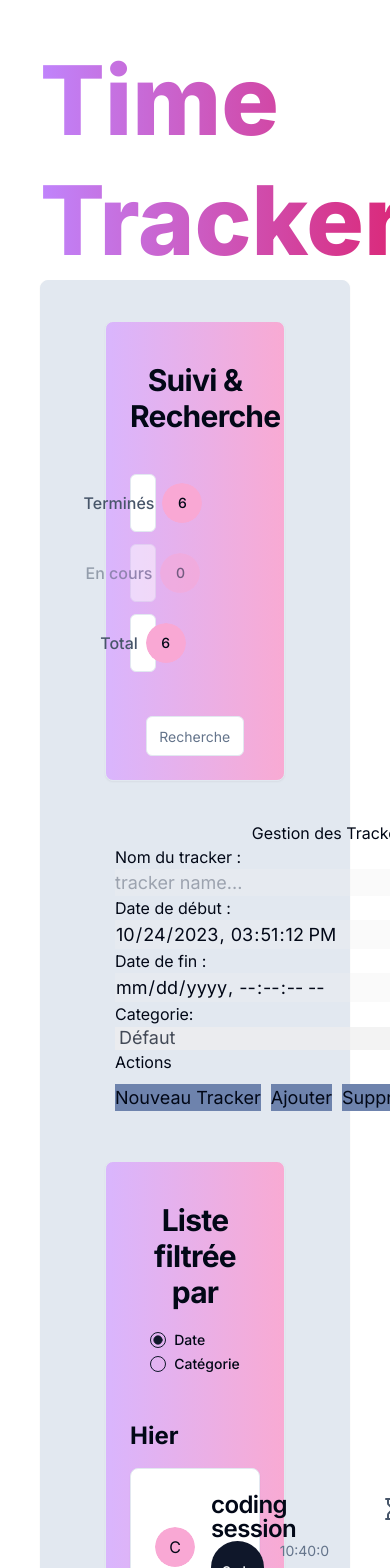
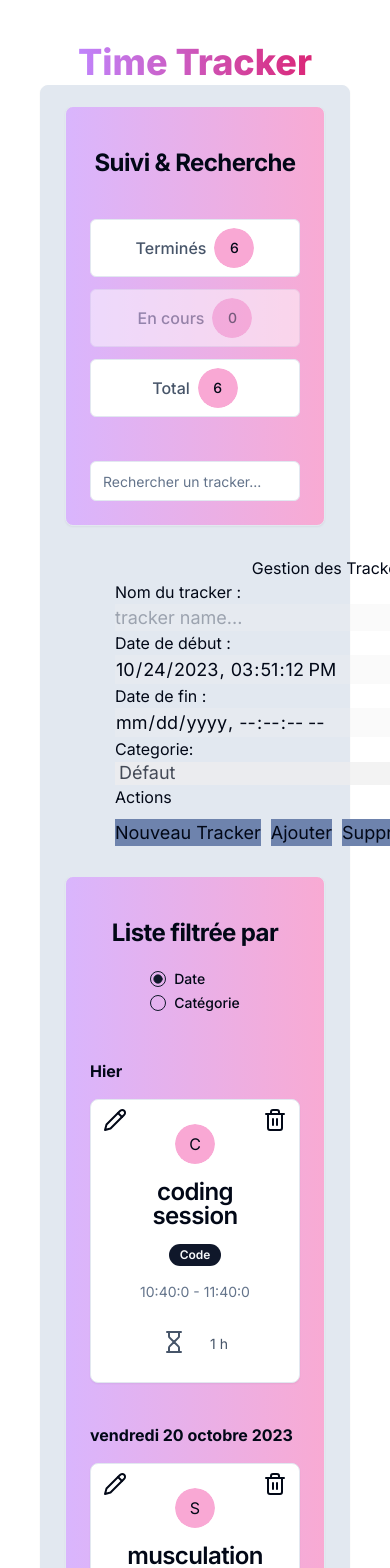
Before and after one commit to Choukro/time-tracker, a Next.js app: page / in a window 390 px wide. Shown: the top 1568 px of the page. Built offline with nearby package versions, Linux system fonts and the light colour scheme.

Commit message:
fix (tracker components - CSS) : responsive design

```diff
--- a/app/page.js
+++ b/app/page.js
@@ -5,7 +5,7 @@ export default function Home() {
   return (
     <main className="flex flex-col justify-between p-10">
       <div className="flex flex-col gap-4 max-w-4xl m-auto">
-        <h1 className="font-extrabold text-transparent text-8xl leading-tight	bg-clip-text bg-gradient-to-r from-purple-400 to-pink-600">
+        <h1 className="font-extrabold text-transparent md:text-8xl sm:text-6xl text-4xl leading-tight	bg-clip-text bg-gradient-to-r from-purple-400 to-pink-600">
           Time Tracker
         </h1>
       </div>
--- a/components/TrackerCard.jsx
+++ b/components/TrackerCard.jsx
@@ -50,14 +50,14 @@ const TrackerCard = ({ tracker, onUpdateTracker, onDeleteTracker }) => {
 
   return (
     <li key={tracker.id} className="cursor-pointer">
-      <Card className="flex justify-between flex-row hover:bg-purple-200">
-        <CardHeader className="flex flex-row gap-4">
+      <Card className="flex justify-between md:flex-row items-center flex-col hover:bg-purple-200 relative">
+        <CardHeader className="flex md:flex-row items-center flex-col gap-4">
           <Avatar className="my-auto">
             <AvatarFallback>{tracker.category[0]}</AvatarFallback>
           </Avatar>
-          <div className="flex justify-around flex-col text-left !mt-0">
+          <div className="flex md:text-left justify-around flex-col gap-4 text-center !mt-0">
             <CardTitle>{tracker.name}</CardTitle>
-            <div className="flex justify-start flex-row gap-4">
+            <div className="flex items-center justify-start md:flex-row flex-col gap-4">
               <Badge>{tracker.category}</Badge>
               <CardDescription>
                 {starttime} - {endtime}
@@ -65,12 +65,12 @@ const TrackerCard = ({ tracker, onUpdateTracker, onDeleteTracker }) => {
             </div>
           </div>
         </CardHeader>
-        <CardContent className="flex flex-row gap-10 p-6">
-          <div className="flex justify-between flex-col p-1 items-end">
+        <CardContent className="flex md:flex-row flex-col md:gap-10 md:p-6">
+          <div className="flex justify-between md:flex-col flex-row gap-6 p-1 items-end">
             <Hourglass className="text-slate-600" />
             <p className="text-sm	dark:text-white text-slate-600">{duration}</p>
           </div>
-          <div className="flex justify-between flex-col gap-2">
+          <div className="w-full flex justify-between md:flex-col flex-row gap-2 absolute right-0 top-0 mt-1 px-2	 md:relative md:mt-0 md:p-0 md:w-auto">
             <Dialog open={openDialogEdit} onOpenChange={setOpenDialogEdit}>
               <DialogTrigger className="rounded p-1 hover:bg-pink-300">
                 <Pencil />
--- a/components/TrackerCategory.jsx
+++ b/components/TrackerCategory.jsx
@@ -1,7 +1,7 @@
 const TrackerCategory = ({ field }) => {
   return (
     <div>
-      <h4 className="text-2xl font-bold dark:text-white pt-6 text-left">
+      <h4 className="md:text-2xl text-base font-bold dark:text-white pt-6 text-left">
         {field}
       </h4>
     </div>
--- a/components/TrackersFollowUp.jsx
+++ b/components/TrackersFollowUp.jsx
@@ -25,16 +25,16 @@ const TrackersFollowUp = ({
     onTextChange(e.target.value);
   };
   return (
-    <Card className="m-10 bg-gradient-to-r from-[#c084fc99] to-[#f472b699]">
+    <Card className="md:m-10 mt-5 bg-gradient-to-r from-[#c084fc99] to-[#f472b699]">
       <CardHeader>
-        <CardTitle className="text-3xl font-bold dark:text-white py-4">
+        <CardTitle className="md:text-3xl text-2xl font-bold dark:text-white py-4">
           Suivi & Recherche
         </CardTitle>
       </CardHeader>
       <CardContent className="flex justify-around flex-col gap-3 md:flex-row mb-5">
         <Button
           variant="outline"
-          className="w-[20%] h-auto flex justify-center flex-row gap-2 p-2 hover:bg-purple-200"
+          className="md:w-[30%] w-full h-auto flex justify-center flex-row gap-2 p-2 hover:bg-purple-200"
           onClick={onTrackersFinished}
           disabled={finished.length === 0}
         >
@@ -47,7 +47,7 @@ const TrackersFollowUp = ({
         </Button>
         <Button
           variant="outline"
-          className="w-[20%] h-auto flex justify-center flex-row gap-2 p-2 hover:bg-purple-200"
+          className="md:w-[30%] w-full h-auto flex justify-center flex-row gap-2 p-2 hover:bg-purple-200"
           onClick={onTrackersInProgress}
           disabled={inProgress.length === 0}
         >
@@ -58,7 +58,7 @@ const TrackersFollowUp = ({
         </Button>
         <Button
           variant="outline"
-          className="w-[20%] h-auto flex justify-center flex-row gap-2 p-2 hover:bg-purple-200"
+          className="md:w-[30%] w-full h-auto flex justify-center flex-row gap-2 p-2 hover:bg-purple-200"
           onClick={onAllTracker}
         >
           <div className="p-0 text-slate-600 text-base my-auto">
@@ -76,10 +76,10 @@ const TrackersFollowUp = ({
         </Button>
       </CardContent>
       <CardFooter>
-        <div className="w-[75%] mx-auto flex flex-row">
+        <div className="md:w-[75%] w-full mx-auto flex flex-row">
           <Input
             type="text"
-            placeholder="Recherche à l'aide du libéllé du tracker..."
+            placeholder="Rechercher un tracker..."
             onChange={handleChange}
             name="search"
           ></Input>
--- a/components/TrackersList.jsx
+++ b/components/TrackersList.jsx
@@ -70,9 +70,9 @@ const TrackersList = ({ trackers, onUpdateTracker, onDeleteTracker }) => {
 
   return (
     <>
-      <Card className="m-10 bg-gradient-to-r from-[#c084fc99] to-[#f472b699]">
+      <Card className="md:m-10 mt-5 bg-gradient-to-r from-[#c084fc99] to-[#f472b699]">
         <CardHeader className="flex flex-col">
-          <CardTitle className="text-3xl font-bold dark:text-white py-4">
+          <CardTitle className="md:text-3xl text-2xl font-bold dark:text-white py-4">
             Liste filtrée par
           </CardTitle>
           <div className="mx-auto">
```
